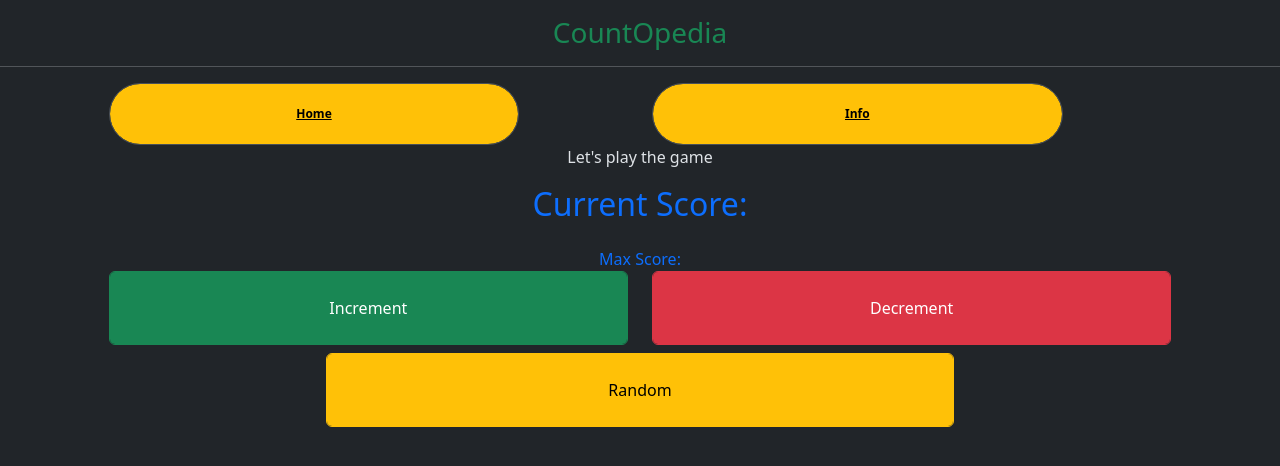
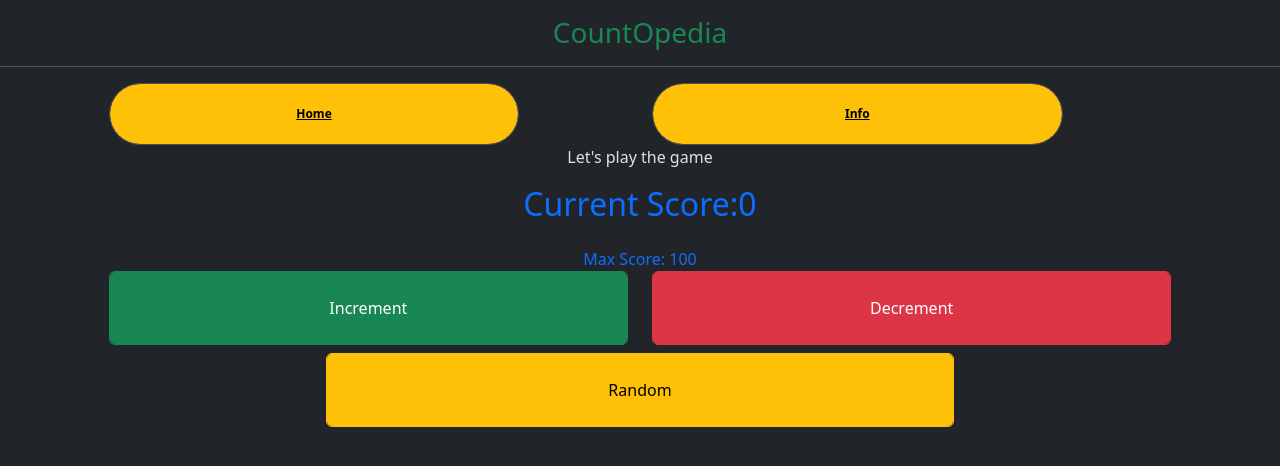
Before and after one commit to JLXP/vue-pinia-5, a Vue app: page / in a window 1280 px wide. Shown: the top 466 px of the page. Built offline with nearby package versions, Linux system fonts and the light colour scheme.

Commit message:
use store in a component

```diff
--- a/src/components/Home.vue
+++ b/src/components/Home.vue
@@ -1,8 +1,8 @@
 <template>
   <div class="text-center">
     <p>Let's play the game</p>
-    <h2 class="text-primary pb-3">Current Score:</h2>
-    <span class="text-primary pb-3">Max Score:</span>
+    <h2 class="text-primary pb-3">Current Score:{{ gameStore.score }}</h2>
+    <span class="text-primary pb-3">Max Score: {{ gameStore.maxHeath }}</span>
     <br />
     <div class="row">
       <div class="col-5 offset-1">
@@ -17,3 +17,9 @@
     </div>
   </div>
 </template>
+
+<script setup>
+import { useGameStore } from '@/store/gameStore';
+
+const gameStore = useGameStore();
+</script>
--- a/src/store/gameStore.js
+++ b/src/store/gameStore.js
@@ -1,4 +1,4 @@
-const { defineStore } = require("pinia");
+import { defineStore } from "pinia";
 
 export const useGameStore = defineStore("gameStore", {
   state: () => ({
```
